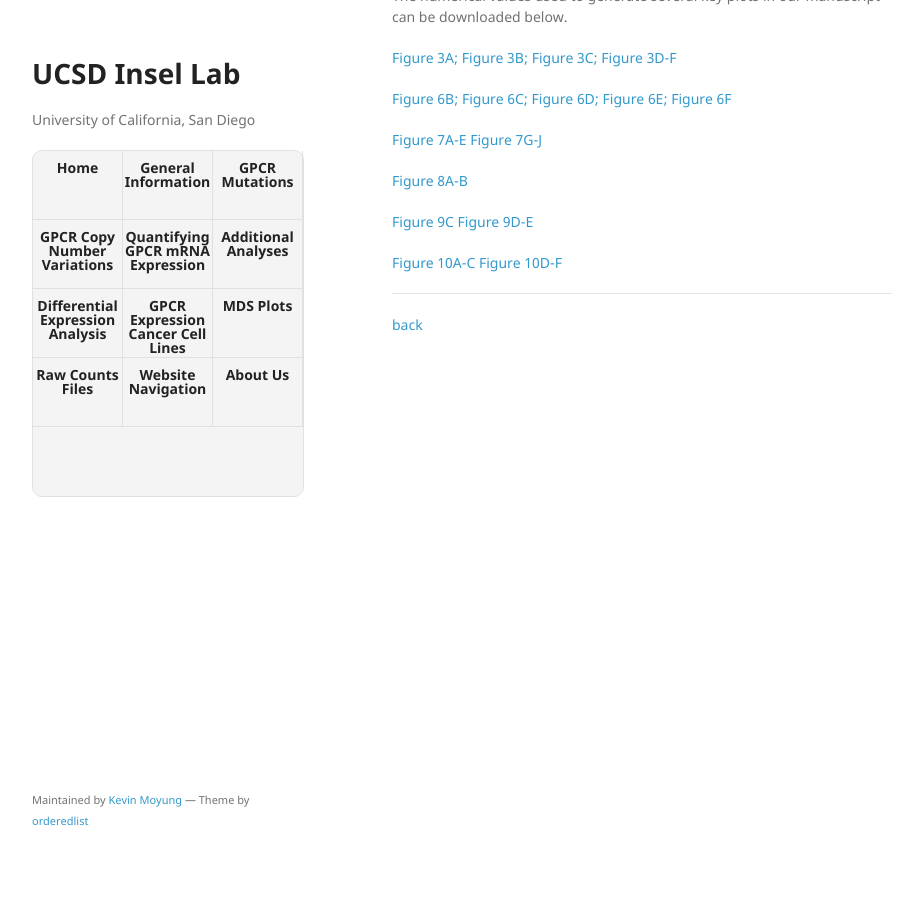
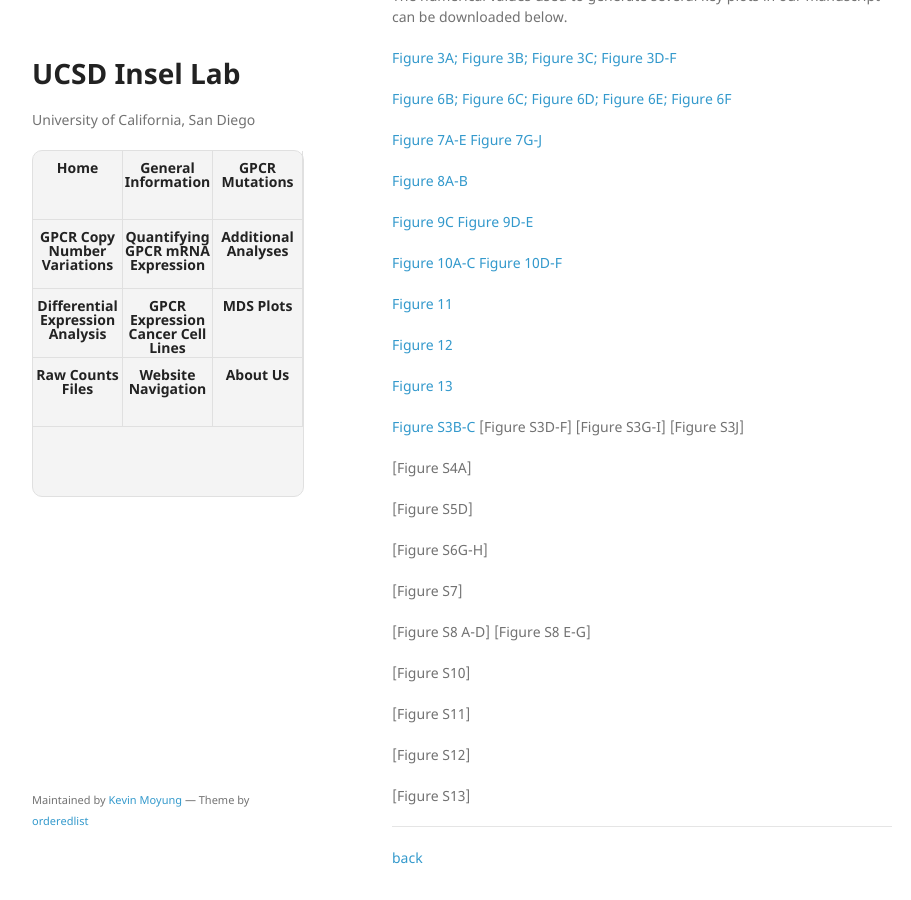
Before and after one commit to insellab/insellab.github.io, a Jekyll site: the page built from data.md, in a window 1280 px wide and 900 px high, scrolled down 1295 px. Shown: the whole window, without its empty margins (178-1089 px from the left). Built offline with Jekyll 4.4.1, drawn with Linux system fonts in a browser that asks for light colours; our own code applies the rules of GitHub Pages for plain Markdown files.

Commit message:
Update data.md

```diff
--- a/data.md
+++ b/data.md
@@ -53,6 +53,36 @@ The numerical values used to generate several key plots in our manuscript can be
 [Figure 10A-C](https://drive.google.com/open?id=1mMQULxIEv6fq4NROEH0sv5gQKPZVvpQy)
 [Figure 10D-F](https://drive.google.com/open?id=1mMQULxIEv6fq4NROEH0sv5gQKPZVvpQy)
 
+[Figure 11](https://drive.google.com/open?id=1mMQULxIEv6fq4NROEH0sv5gQKPZVvpQy)
+
+[Figure 12](https://drive.google.com/open?id=1mMQULxIEv6fq4NROEH0sv5gQKPZVvpQy)
+
+[Figure 13](https://drive.google.com/open?id=1mMQULxIEv6fq4NROEH0sv5gQKPZVvpQy)
+
+[Figure S3B-C](https://drive.google.com/open?id=1mMQULxIEv6fq4NROEH0sv5gQKPZVvpQy)
+[Figure S3D-F]
+[Figure S3G-I]
+[Figure S3J]
+
+[Figure S4A]
+
+[Figure S5D]
+
+[Figure S6G-H]
+
+[Figure S7]
+
+[Figure S8 A-D]
+[Figure S8 E-G]
+
+[Figure S10]
+
+[Figure S11]
+
+[Figure S12]
+
+[Figure S13]
+
 
 
 
```
